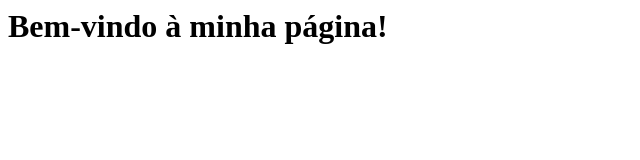
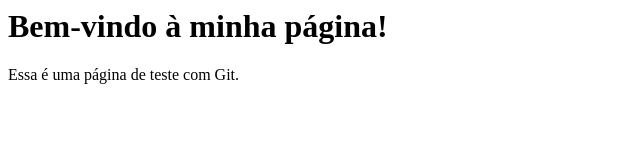
Before and after one commit to DiegoHOMoraes/pagina-teste, a plain HTML site: page index.html in a window 1280 px wide. Shown: the whole page, without its empty margins (0-640 px from the left). Drawn offline with Linux system fonts and the light colour scheme.

Commit message:
Atualiza conteúdo da página

```diff
--- a/index.html
+++ b/index.html
@@ -1 +1,2 @@
 <h1>Bem-vindo à minha página!</h1>
+<p>Essa é uma página de teste com Git.</p>
```
